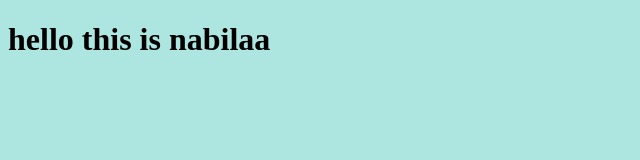
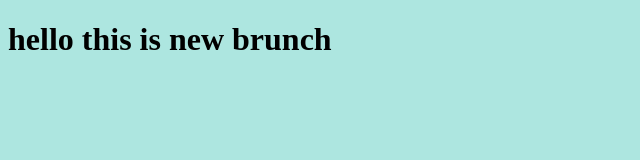
Before and after one commit to Nabilabk/myproject, a plain HTML site: page index.html in a window 1280 px wide. Shown: the whole page, without its empty margins (0-640 px from the left). Drawn offline with Linux system fonts and the light colour scheme.

Commit message:
edit html file

```diff
--- a/index.html
+++ b/index.html
@@ -7,7 +7,7 @@
     <link rel="stylesheet" href="style.css">
 </head>
 <body>
-    <h1>hello this is nabilaa</h1>
+    <h1>hello this is new brunch</h1>
     <script src="app.js"></script>
 </body>
 </html>
```
